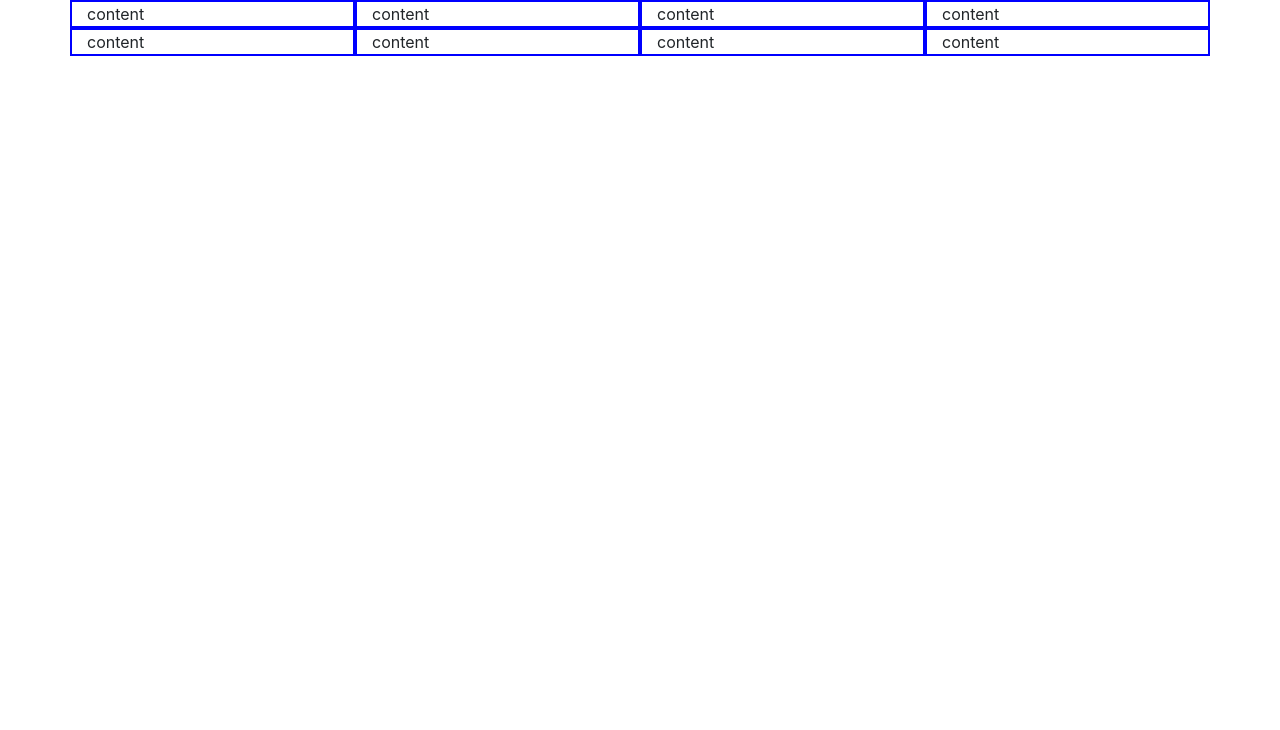
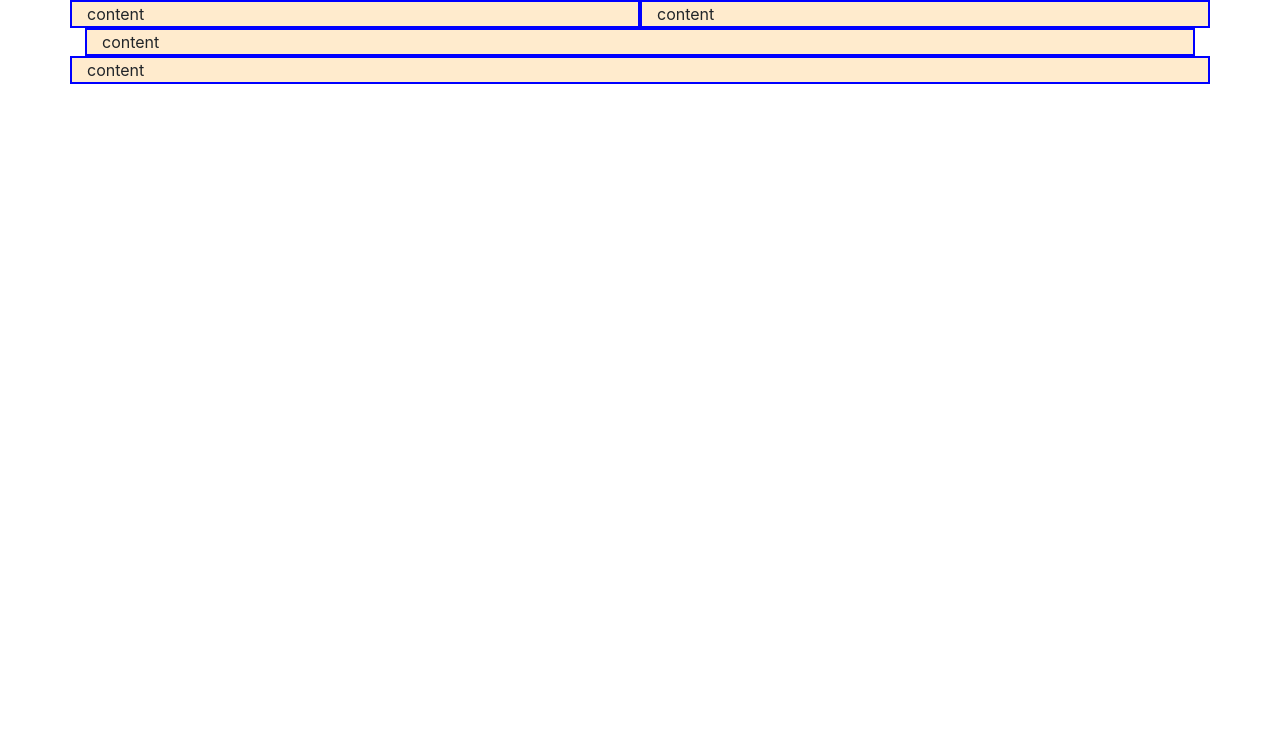
Before and after one commit to yug886/html-class-work, a plain HTML site: page bootstrap.html in a window 1280 px wide. Shown: the part 70-800 px from the top of the page. Drawn offline with nearby package versions, Linux system fonts and the light colour scheme.

Commit message:
Add files via upload

```diff
--- a/bootstrap.html
+++ b/bootstrap.html
@@ -10,44 +10,45 @@
             .col{
                 text-align: left;
                 border: 2px solid blue;
+                background-color: blanchedalmond;
             }
+
+
+           .background{
+            background-color: aquamarine;
+           }
         </style>
     </head>
     <body>
         <br>
         <h2>Table</h2>
+        <div class="background">
+            <div class="background-color">
+
+            </div>
+        </div>
         <div class="container">
             <div class="row">
-                <div class="col">
-                    content
-                </div>
-
-                <div class="col">
-                   content
-                </div>
                 <div class="col">
                     content
                 </div>
                 <div class="col">
                     content
                 </div>
-            </div>
+
+                </div><div class="col">
+                    content
+                </div>
+
+
+
 
             <div class="row">
                 <div class="col">
                     content
                 </div>
 
-                <div class="col">
-                   content
-                </div>
-                <div class="col">
-                    content
-                </div>
-                <div class="col">
-                    content
-                </div>
-            </div>
+
 
 
 
```
